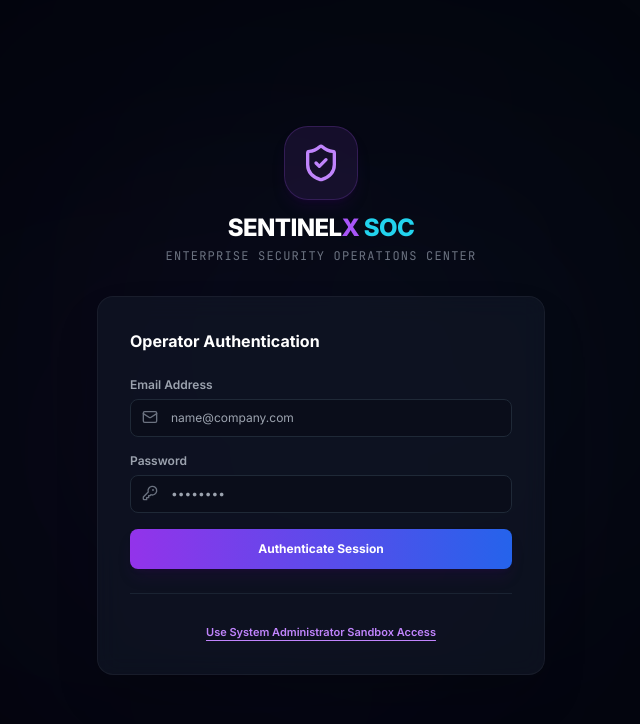
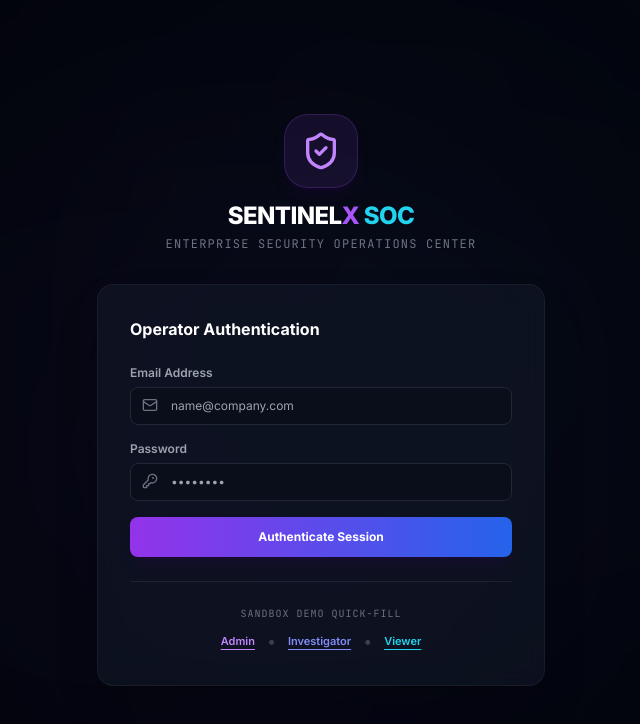
Before and after one commit to Amal0318/Finspark, a React (Vite) app in the folder frontend/: page /login in a window 1280 px wide. Shown: the top 724 px of the page, without its empty margins (319-959 px from the left). Built offline with nearby package versions, Linux system fonts and the light colour scheme.

Commit message:
Feature: add quick-fill demo sandbox links for Admin, Investigator, and Viewer on Login page

```diff
--- a/frontend/src/pages/Login.jsx
+++ b/frontend/src/pages/Login.jsx
@@ -15,6 +15,18 @@ const Login = () => {
   const handlePreFillAdmin = () => {
     setEmail('admin@sentinelx.ai');
     setPassword('SentinelXAdminSecurePass2026!');
+    setError('');
+  };
+
+  const handlePreFillInvestigator = () => {
+    setEmail('investigator@sentinelx.ai');
+    setPassword('SentinelXInvestigator2026!');
+    setError('');
+  };
+
+  const handlePreFillViewer = () => {
+    setEmail('viewer@sentinelx.ai');
+    setPassword('SentinelXViewer2026!');
     setError('');
   };
 
@@ -110,14 +122,34 @@ const Login = () => {
             </button>
           </form>
 
-          {/* Quick Seeding Help */}
-          <div className="mt-6 pt-6 border-t border-gray-800/80 text-center">
-            <button
-              onClick={handlePreFillAdmin}
-              className="text-[11px] text-purple-400 hover:text-purple-300 font-semibold underline underline-offset-4"
-            >
-              Use System Administrator Sandbox Access
-            </button>
+          {/* Quick Sandbox Access Links */}
+          <div className="mt-6 pt-6 border-t border-gray-800/80 text-center space-y-2">
+            <p className="text-[10px] text-gray-500 uppercase tracking-widest font-mono">Sandbox Demo Quick-Fill</p>
+            <div className="flex flex-col sm:flex-row justify-center items-center gap-3">
+              <button
+                type="button"
+                onClick={handlePreFillAdmin}
+                className="text-[11px] text-purple-400 hover:text-purple-300 font-semibold underline underline-offset-4 cursor-pointer"
+              >
+                Admin
+              </button>
+              <span className="text-gray-700 hidden sm:inline">•</span>
+              <button
+                type="button"
+                onClick={handlePreFillInvestigator}
+                className="text-[11px] text-indigo-400 hover:text-indigo-300 font-semibold underline underline-offset-4 cursor-pointer"
+              >
+                Investigator
+              </button>
+              <span className="text-gray-700 hidden sm:inline">•</span>
+              <button
+                type="button"
+                onClick={handlePreFillViewer}
+                className="text-[11px] text-cyan-400 hover:text-cyan-300 font-semibold underline underline-offset-4 cursor-pointer"
+              >
+                Viewer
+              </button>
+            </div>
           </div>
         </div>
       </div>
```
